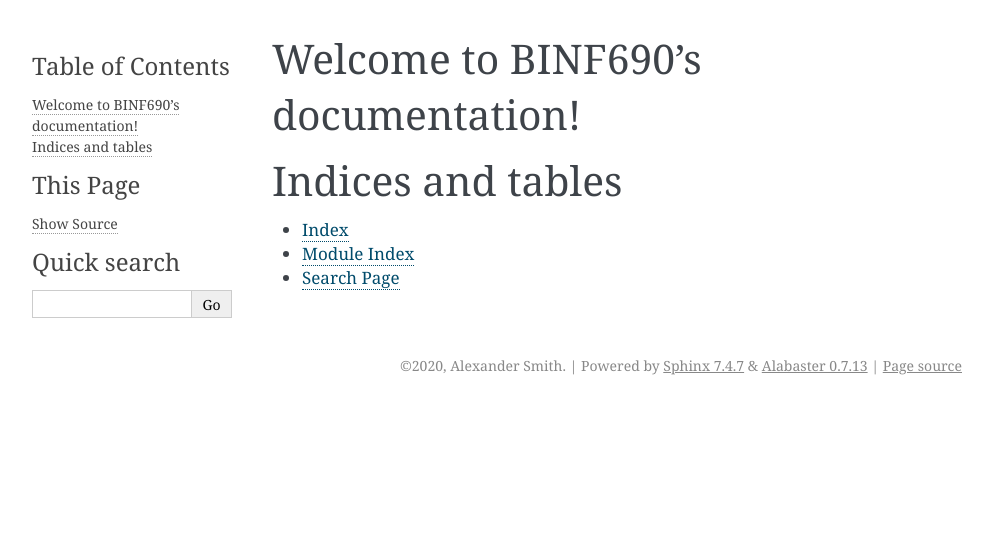
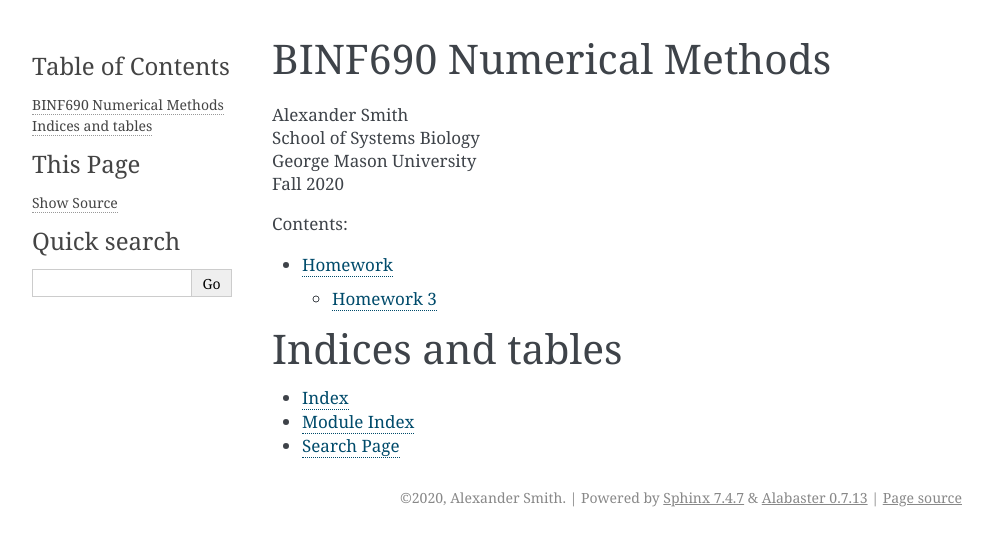
Before and after one commit to ajsmith/binf690-homework, a Sphinx documentation site: the page built from doc/source/index.rst, in a window 1280 px wide. Shown: the top 546 px of the page, without its empty margins (148-1141 px from the left). Built offline with Sphinx 7.4.7, drawn with Linux system fonts in a browser that asks for light colours; formulas are drawn with MathJax 3.

```diff
--- /dev/null
+++ b/doc/source/homework/index.rst
@@ -0,0 +1,10 @@
+========
+Homework
+========
+
+
+..  toctree::
+    :maxdepth: 1
+    :caption: Contents:
+
+    hw3
--- a/doc/source/index.rst
+++ b/doc/source/index.rst
@@ -3,13 +3,21 @@
    You can adapt this file completely to your liking, but it should at least
    contain the root `toctree` directive.
 
-Welcome to BINF690's documentation!
-===================================
 
-.. toctree::
-   :maxdepth: 2
-   :caption: Contents:
+BINF690 Numerical Methods
+=========================
 
+| Alexander Smith
+| School of Systems Biology
+| George Mason University
+| Fall 2020
+
+
+..  toctree::
+    :maxdepth: 2
+    :caption: Contents:
+
+    homework/index
 
 
 Indices and tables
```
Also changed, not shown: doc/source/homework/hw3.rst (added, +57 -0 lines), 2 other files.
